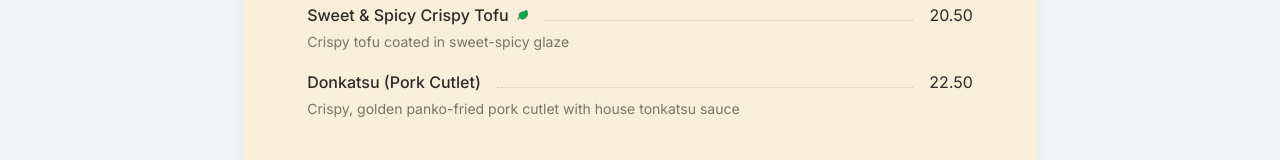
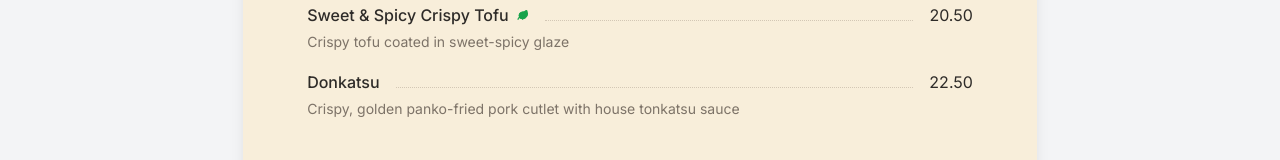
Before and after one commit to tnyprk/eat-olchi, a React (Vite) app: page /menu in a window 1280 px wide. Shown: the part 549-709 px from the top of the page. Built offline with nearby package versions, Linux system fonts and the light colour scheme.

Commit message:
update donkatsu name

```diff
--- a/src/data/menuData.js
+++ b/src/data/menuData.js
@@ -32,7 +32,7 @@ export const menuData = {
       isVegetarian: true
     },
     {
-      name: "Donkatsu (Pork Cutlet)",
+      name: "Donkatsu",
       price: "22.50",
       description: "Crispy, golden panko-fried pork cutlet with house tonkatsu sauce",
       isRecommended: false,
```
Also changed, not shown: 1 other file (tests, documents, lock files or other folders).
